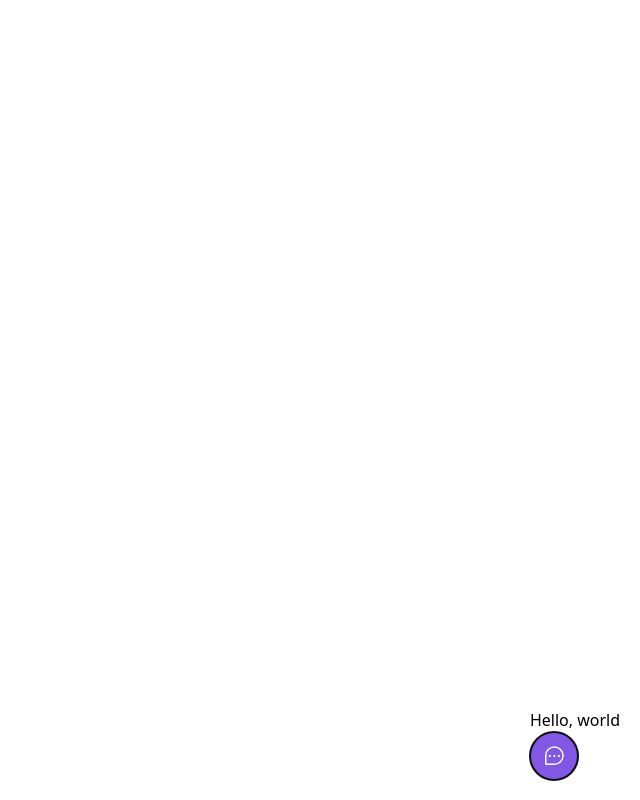
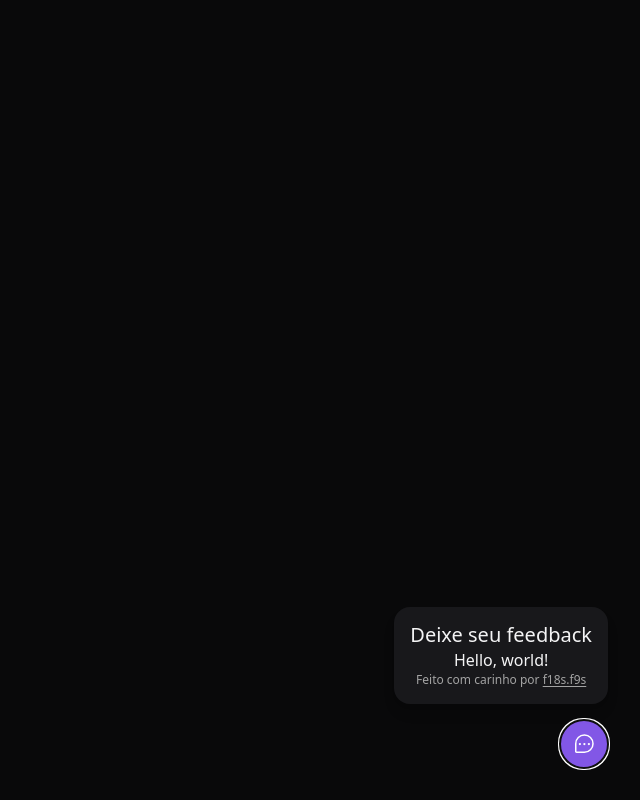
Before and after one commit to flaviomreis/nlwreturn, a React (Vite) app in the folder web/: page / in a window 1280 px wide. Both pictures are taken after a click on the button "Feedback". Shown: the whole page, without its empty margins (640-1280 px from the left). Built offline with nearby package versions, Linux system fonts and the light colour scheme.

Commit message:
WidgetForm implementing

```diff
--- a/web/src/components/Widget.tsx
+++ b/web/src/components/Widget.tsx
@@ -1,10 +1,13 @@
 import { Chat, ChatTeardropDots } from 'phosphor-react';
 import { Popover } from '@headlessui/react';
+import { WidgetForm } from './WidgetForm';
 
 export function Widget() {
   return (
-    <Popover className="absolute bottom-5 right-5">
-      <Popover.Panel>Hello, world</Popover.Panel>
+    <Popover className="absolute bottom-4 right-4 md:bottom-8 md:right-8 flex flex-col items-end">
+      <Popover.Panel>
+        <WidgetForm />
+      </Popover.Panel>
       <Popover.Button className="bg-brand-500 rounded-full h-12 px-3 text-white flex items-center group">
         <ChatTeardropDots className="w-6 h-6" />
         <span className="max-w-0 overflow-hidden group-hover:max-w-xs transition-all duration-500 ease-linear">
--- /dev/null
+++ b/web/src/components/WidgetForm.tsx
@@ -0,0 +1,16 @@
+export function WidgetForm() {
+  return (
+    <div className="bg-zinc-900 p-4 relative rounded-2xl mb-4 flex flex-col items-center shadow-lg w-[calc(100vw-2rem)] md:w-auto">
+      <header>
+        <span className="text-xl leading-6">Deixe seu feedback</span>
+      </header>
+      <p>Hello, world!</p>
+      <footer className="text-xs text-neutral-400">
+        Feito com carinho por{' '}
+        <a className="underline underline-offset-2" href="https://f18s.f9s">
+          f18s.f9s
+        </a>
+      </footer>
+    </div>
+  );
+}
--- a/web/src/global.css
+++ b/web/src/global.css
@@ -1,3 +1,7 @@
 @tailwind base;
 @tailwind components;
 @tailwind utilities;
+
+body {
+  @apply bg-[#09090A] text-zinc-100;
+}
```
